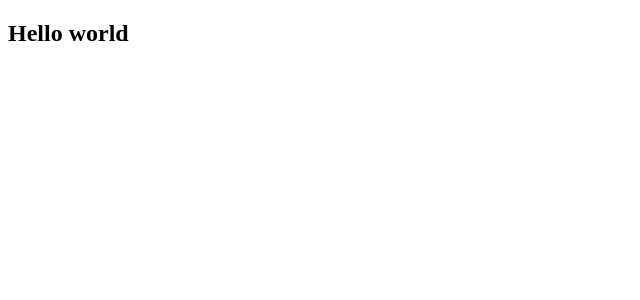
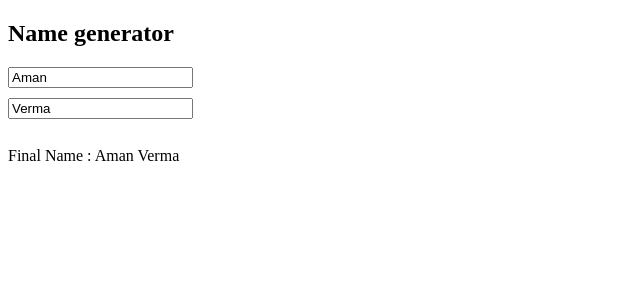
Before and after one commit to aman-verma-00/learn-angular, an Angular app: page / in a window 1280 px wide. Shown: the top 300 px of the page, without its empty margins (0-640 px from the left). Built offline with nearby package versions, Linux system fonts and the light colour scheme.

Commit message:
name generator

```diff
--- a/src/app/app.component.html
+++ b/src/app/app.component.html
@@ -1 +1,19 @@
-<h2>Hello world</h2>
+<h2>Name generator</h2>
+<div>
+    <!-- <input type="text" placeholder="First Name" #first [value]="firstName" (keyup)="onFirstNameChange(first.value)"> -->
+    <input
+    type="text"
+    placeholder="First Name"
+    [(ngModel)]="firstName">
+</div>
+<div>
+    <!-- <input type="text" placeholder="Last Name" #last [value]="lastName" (keyup)="onLastNameChange(last.value)"> -->
+    <input
+    type="text"
+    placeholder="Last Name"
+    [(ngModel)]="lastName">
+</div>
+<br>
+<div>
+    Final Name : {{firstName}} {{lastName}}
+</div>
--- a/src/app/app.component.scss
+++ b/src/app/app.component.scss
@@ -0,0 +1,3 @@
+div{
+    margin-bottom: 10px;
+}
--- a/src/app/app.component.ts
+++ b/src/app/app.component.ts
@@ -7,4 +7,14 @@ import { Component } from '@angular/core';
 })
 export class AppComponent {
   title = 'utility-app';
+  name = 'John Doe';
+  firstName:string='Aman';
+  lastName:string='Verma'
+
+  // onFirstNameChange(firstName:string){
+  //   this.firstName = firstName;
+  // }
+  // onLastNameChange(lastName:string){
+  //   this.lastName = lastName;
+  // }
 }
--- /dev/null
+++ b/src/app/home/home.component.html
@@ -0,0 +1 @@
+<p class = "{{firstName}}">home works!</p>
--- /dev/null
+++ b/src/app/home/home.component.ts
@@ -0,0 +1,10 @@
+import { Component } from '@angular/core';
+
+@Component({
+  selector: 'app-home',
+  templateUrl: './home.component.html',
+  styleUrls: ['./home.component.scss']
+})
+export class HomeComponent {
+  firstName:string='Aman'
+}
--- a/src/index.html
+++ b/src/index.html
@@ -5,7 +5,7 @@
   <title>UtilityApp</title>
   <base href="/">
   <meta name="viewport" content="width=device-width, initial-scale=1">
-  <link rel="icon" type="image/x-icon" href="favicon.ico">
+  <!-- <link rel="icon" type="image/x-icon" href="favicon.ico"> -->
 </head>
 <body>
   <app-root></app-root>
```
Also changed, not shown: src/app/app.module.ts (+6 -3 lines), src/app/home/home.component.scss (added), 1 other file (tests, documents, lock files or other folders).
